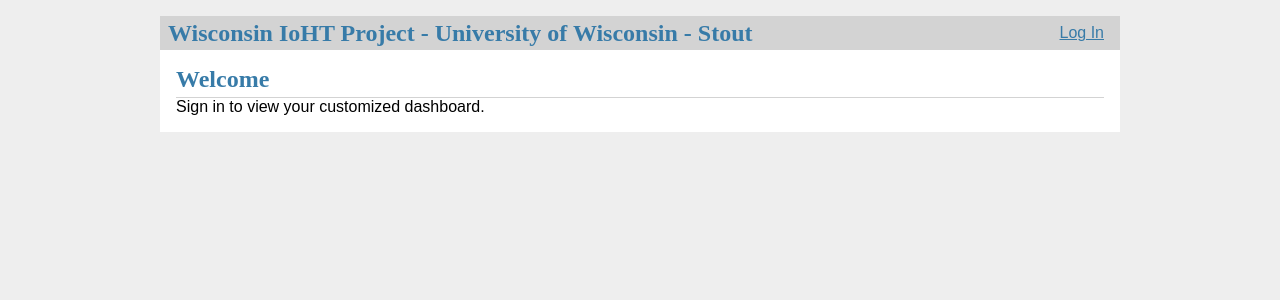
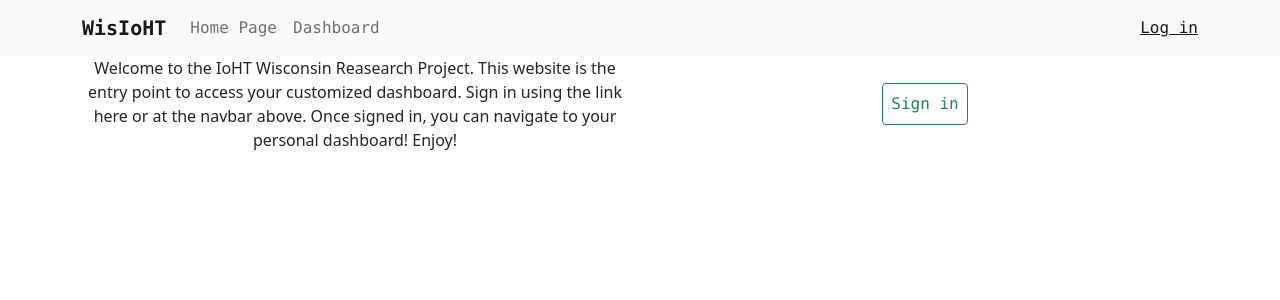
Before and after one commit to chaseheim/WisIoHTFlaskWithDash, a Flask app: template application/templates/index.html in a window 1280 px wide. Shown: the top 300 px of the page. Run offline with Flask 3, Linux system fonts and the light colour scheme; the template is opened without the code that fills it, so the values that code supplies are empty.

Commit message:
Improved landing page.

```diff
--- a/application/templates/base.html
+++ b/application/templates/base.html
@@ -1,23 +1,38 @@
-<!doctype html>
+<!DOCTYPE html>
+<html lang="en">
+  <head>
+    <meta charset="UTF-8">
+    <meta http-equiv="X-UA-Compatible" content="IE=edge">
+    <meta name="viewport" content="width=device-width, initial-scale=1.0">
     <title>{% block title %}{% endblock %} - WisIoHT</title>
-<link rel="stylesheet" href="{{ url_for('static', filename='style.css') }}">
-<nav>
-  <h1>Wisconsin IoHT Project - University of Wisconsin - Stout</h1>
-  <ul>
+    <link href="https://cdn.jsdelivr.net/npm/bootstrap@5.1.3/dist/css/bootstrap.min.css" rel="stylesheet" integrity="sha384-1BmE4kWBq78iYhFldvKuhfTAU6auU8tT94WrHftjDbrCEXSU1oBoqyl2QvZ6jIW3" crossorigin="anonymous">
+  </head>
+  <body>
+
+    <nav class="navbar navbar-light navbar-expand-lg navigation-clean-button font-monospace bg-light">
+      <div class="container">
+        <a class="navbar-brand" href="{{ url_for('home') }}"><b>WisIoHT</b></a>
+        <button class="navbar-toggler" data-bs-toggle="collapse" data-bs-target="#navcol-1"><span class="visually-hidden">Toggle navigation</span><span class="navbar-toggler-icon"></span></button>
+        <div id="navcol-1" class="collapse navbar-collapse">
+          <ul class="navbar-nav me-auto">
+            <li class="nav-item"><a class="nav-link" href="{{ url_for('home') }}">Home Page</a></li>
+            <li class="nav-item"><a class="nav-link" href="/dashboard">Dashboard</a></li>
+          </ul>
+          <span class="navbar-text actions">
             {% if g.user %}
-      <li><span>Hi, {{ g.user['email'] }}</span>
-      <li><a href="{{ url_for('auth_bp.logout') }}">Log Out</a>
+            <span>Hello, {{ g.user['email'] }} | </span>
+            <a role="button" href="{{ url_for('auth_bp.logout') }}">Log Out</a>
             {% else %}
-      <li><a href="{{ url_for('auth_bp.login') }}">Log In</a>
+            <a role="button" href="{{ url_for('auth_bp.login') }}">Log in</a>
             {% endif %}
-  </ul>
+          </span>
+        </div>
+      </div>
     </nav>
-<section class="content">
-  <header>
-    {% block header %}{% endblock %}
-  </header>
-  {% for message in get_flashed_messages() %}
-    <div class="flash">{{ message }}</div>
-  {% endfor %}
+
+    <div class="container">
       {% block content %}{% endblock %}
-</section>
+    </div>
+    <script src="https://cdn.jsdelivr.net/npm/bootstrap@5.1.3/dist/js/bootstrap.bundle.min.js" integrity="sha384-ka7Sk0Gln4gmtz2MlQnikT1wXgYsOg+OMhuP+IlRH9sENBO0LRn5q+8nbTov4+1p" crossorigin="anonymous"></script>
+  </body>
+</html>
--- /dev/null
+++ b/application/templates/dashboard.html
@@ -0,0 +1,18 @@
+{% extends 'base.html' %}
+
+{% block header %}
+  <!-- metas -->
+  {% block title %}Dashboard{% endblock %}
+  <!-- favicon -->
+  <!-- css -->
+{% endblock %}
+
+{% block content %}
+  <!-- app_entry -->
+
+<footer>
+  <!-- config -->
+  <!-- scripts -->
+  <!-- renderer -->
+</footer>
+{% endblock %}
--- a/application/templates/index.html
+++ b/application/templates/index.html
@@ -1,17 +1,20 @@
 {% extends 'base.html' %}
 
 {% block header %}
-  <h1>{% block title %}Welcome{% endblock %}</h1>
+  {% block title %}Welcome{% endblock %}
 {% endblock %}
 
 {% block content %}
+  <div class="row align-items-center">
+    <div class="col text-center">
+      Welcome to the IoHT Wisconsin Reasearch Project. This website is the entry point to access your customized dashboard. Sign in using the link here or at the navbar above. Once signed in, you can navigate to your personal dashboard! Enjoy!
+    </div>
+    <div class="col text-center">
   {% if g.user %}
-    <a href="/dashboard/" class="dashboard-link">
-        <span>View your dashboard</span>
-        <i class="fas fa-arrow-right"></i>
-    </a>
+    <a href="/dashboard/" class="p-2 btn btn-outline-success btn-large font-monospace">View your dashboard</a>
   {% else %}
-    <span>Sign in to view your customized dashboard.</span>
+    <a href="{{ url_for('auth_bp.login') }}" class="p-2 btn btn-outline-success btn-large font-monospace">Sign in</a>
   {% endif %}
-
+    </div>
+  </div>
 {% endblock %}
```
Also changed, not shown: application/plotlydash/dashboard.py (+16 -2 lines), application/plotlydash/dashboard_layout.py (+4 -4 lines), application/plotlydash/dashindex.py (deleted, +0 -21 lines), application/templates/auth/login.html (deleted, +0 -15 lines), application/templates/auth/register.html (deleted, +0 -15 lines). Lines whose indentation alone changed are shown as unchanged.
